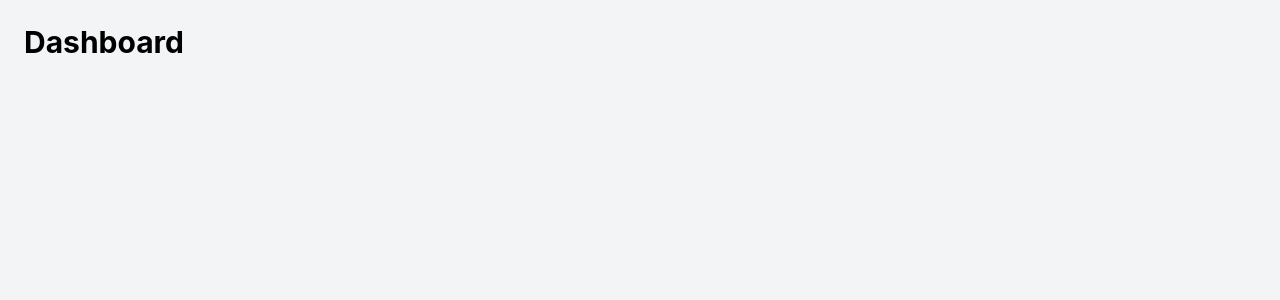
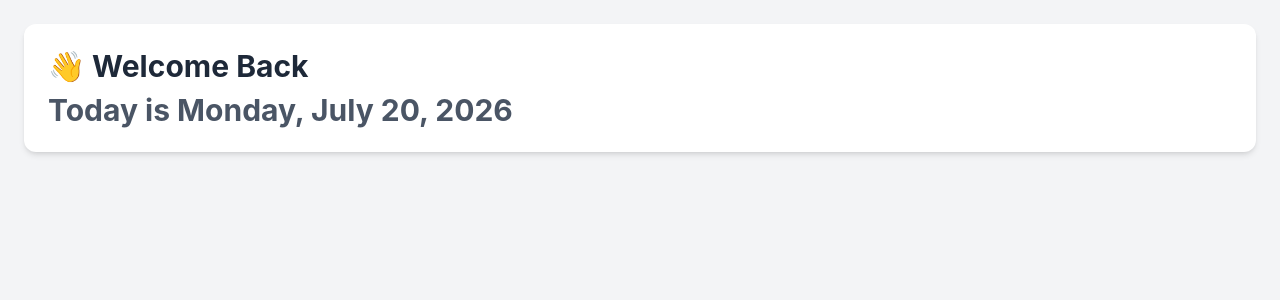
Before and after one commit to tuhinXtg/Student_Assignment_Tracker, a React (Vite) app in the folder frontend/: page /dashboard in a window 1280 px wide. Shown: the top 300 px of the page. Built offline with nearby package versions, Linux system fonts and the light colour scheme.

Commit message:
feat: add dashboard layout and welcome card

```diff
--- a/frontend/src/components/dashboard/WelcomeCard.tsx
+++ b/frontend/src/components/dashboard/WelcomeCard.tsx
@@ -0,0 +1,20 @@
+export default function WelcomeCard() {
+    const today = new Date().toLocaleDateString("en-US", {
+        weekday: "long",
+        year: "numeric",
+        month: "long",
+        day: "numeric",
+    });
+
+    return (
+        <div className="bg-white rounded-xl shadow-md p-6">
+            <h1 className="text-3xl font-bold text-gray-800">
+                👋 Welcome Back
+            </h1>
+
+            <p className="mt-2 text-gray-600">
+                Today is {today}
+            </p>
+        </div>
+    );
+}
--- a/frontend/src/pages/Dashboard.tsx
+++ b/frontend/src/pages/Dashboard.tsx
@@ -1,8 +1,11 @@
+import WelcomeCard from "../components/dashboard/WelcomeCard";
+
+
 export default function Dashboard() {
     return (
         <div className="min-h-screen bg-gray-100 p-6">
             <h1 className="text-3xl font-bold">
-                Dashboard
+                <WelcomeCard />
             </h1>
         </div>
     );
```
